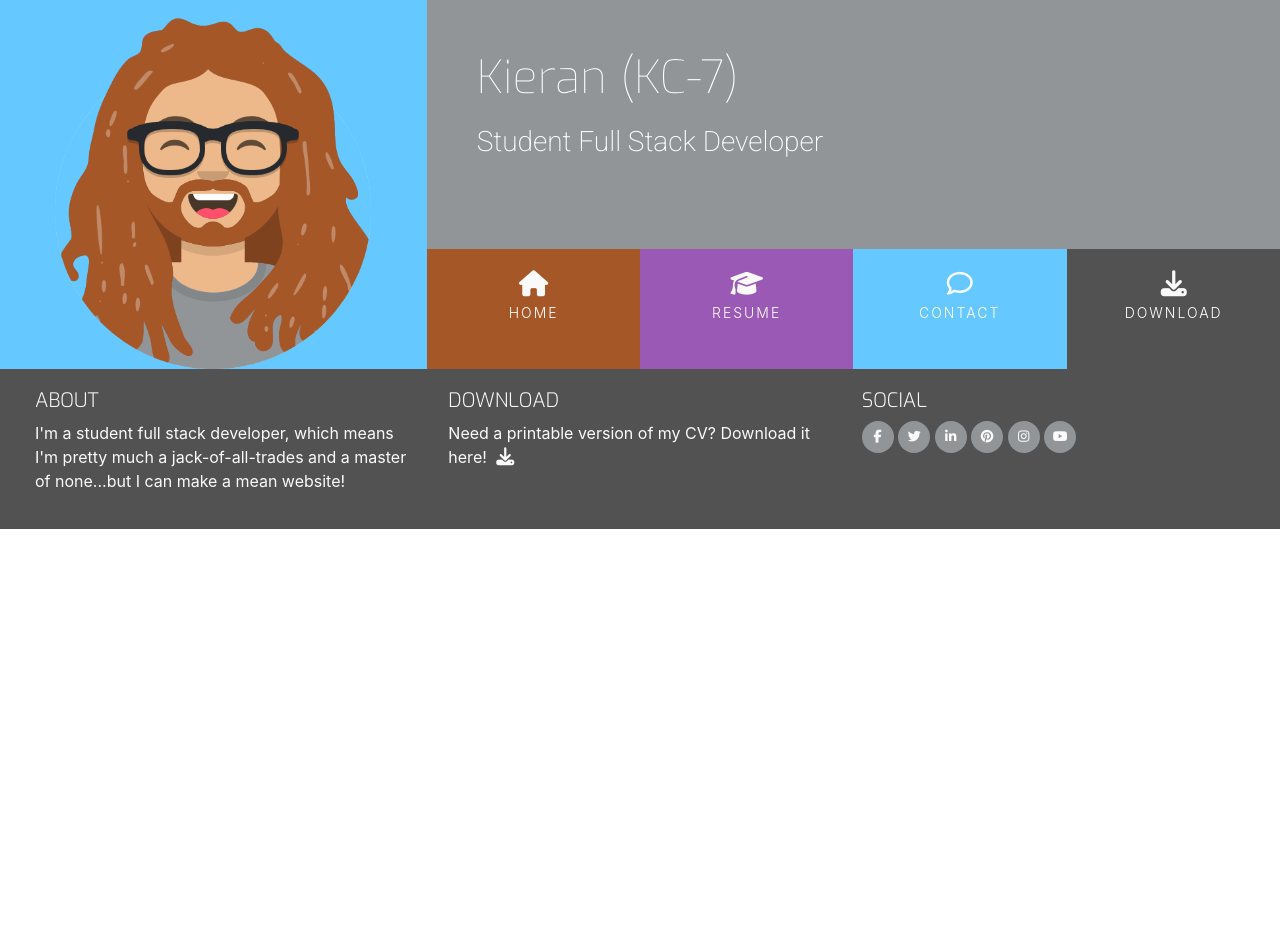
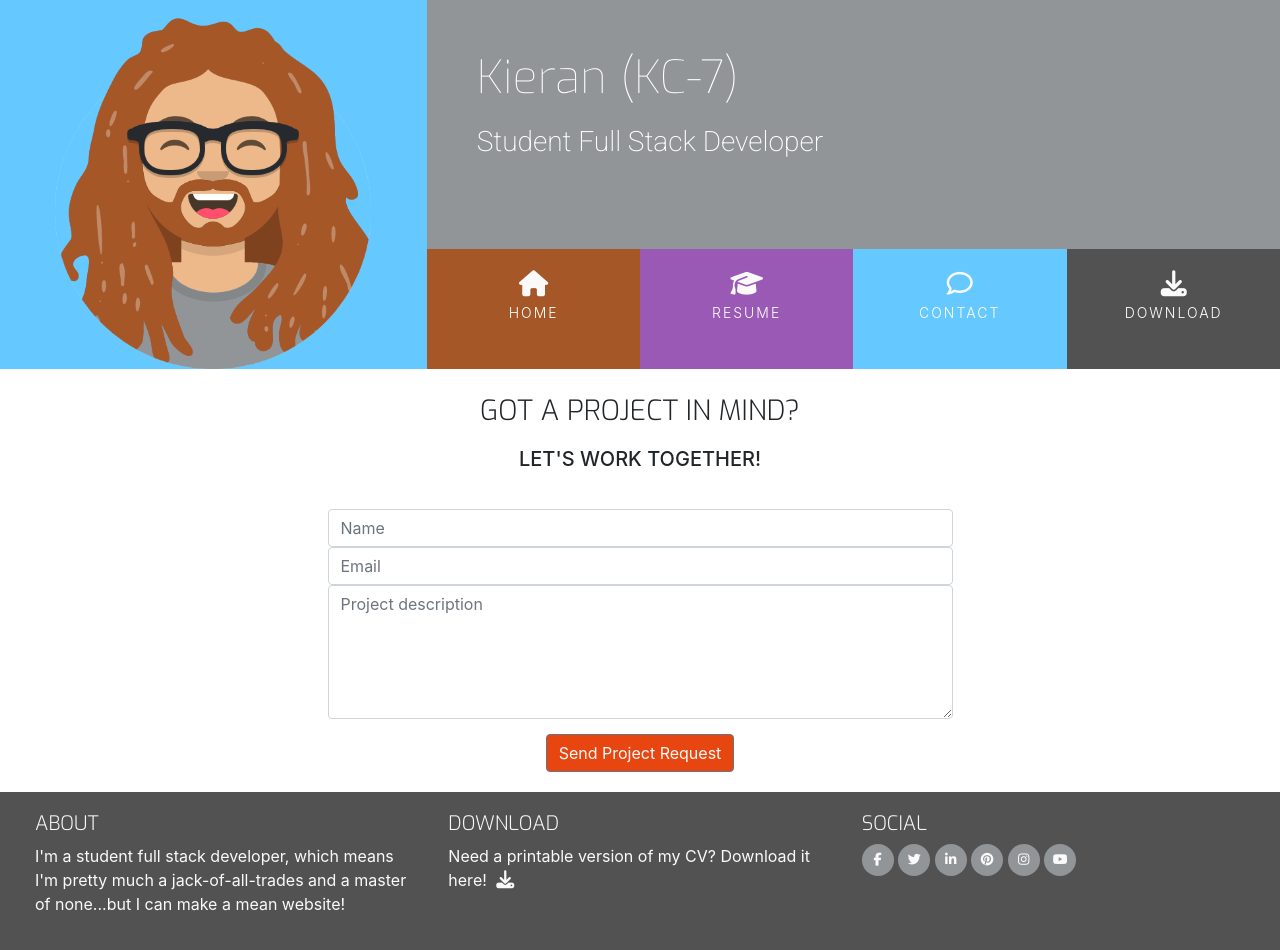
Before and after one commit to KC-7/bootstrap-resume, a plain HTML site: page contact.html in a window 1280 px wide. Before the commit the page ends 800 px from the top, so only its background shows below. Drawn offline with nearby package versions, Linux system fonts and the light colour scheme.

Commit message:
Set up contact form & style CSS + update nav and download links

```diff
--- a/assets/css/style.css
+++ b/assets/css/style.css
@@ -16,6 +16,10 @@
 
 .bg-color-work-history {
     background-color: #9b59b6;
+}
+
+.bg-color-contact {
+    background-color: #fff;
 }
 
 .ui-menu-color-home {
@@ -290,7 +294,7 @@ footer {
     margin: 40px 20px;
 }
 
-/* ---------------------------------------- Work History */
+/* ----------------------------------------Work History */
 
 .history-heading {
     color: #fafafa;
@@ -298,7 +302,7 @@ footer {
 }
 
 .timeline-item {
-    padding: 43m 2em 0em 2em;
+    padding: 4em 2em 0em 2em;
     position: relative;
     color: #fafafa;
     border-left: 1px solid;
@@ -330,10 +334,43 @@ footer {
     position: absolute;
     left: -6px;
     border-radius: 12px;
-    content: "";
-    background-color: #fafafa;
+    content: '';
+    background: #fafafa;
 }
 
 .history-items {
     margin-bottom: 30px;
 }
+
+/* ---------------------------------------- Contact Form */
+
+.contact-heading {
+    font-family: "Exo", sans-serif;
+    font-weight: 300;
+    margin-top: 25px;
+    margin-bottom: 20px;
+}
+
+.center-form {
+    padding-top: 10px;
+    margin: 0 auto;
+    max-width: 70%;
+}
+
+button[type="submit"] {
+    margin-top: 15px;
+    margin-bottom: 20px;
+    color: #fafafa;
+    background-color: #e84610;
+}
+
+/* ---------------------------------------- Media Queries */
+
+@media(min-width: 992px) {
+    .center-form {
+        padding-top: 30px;
+        min-height: 240px;
+        margin: 0 auto;
+        max-width: 50%;
+    }
+}
--- a/contact.html
+++ b/contact.html
@@ -38,21 +38,21 @@
                     <div class="col">
                         <ul id="nav" class="list-inline menu-container">
                             <li class="col-6 col-sm-3 list-inline-item ui-menu-color-home menuitem">
-                                <a href="#" class="hvr-sweep-to-bottom"><i class="fa fa-home" aria-hidden="true"></i>
+                                <a href="index.html" class="hvr-sweep-to-bottom"><i class="fa fa-home" aria-hidden="true"></i>
                                     <span>Home</span></a>
                             </li>
                             <li class="col-6 col-sm-3 list-inline-item ui-menu-color-resume menuitem">
-                                <a href="#" class="hvr-sweep-to-bottom"><i class="fa fa-graduation-cap"
+                                <a href="resume.html" class="hvr-sweep-to-bottom"><i class="fa fa-graduation-cap"
                                         aria-hidden="true"></i>
                                     <span>Resume</span></a>
                             </li>
                             <li class="col-6 col-sm-3 list-inline-item ui-menu-color-contact menuitem">
-                                <a href="#" class="hvr-sweep-to-bottom"><i class="fa fa-comment-o"
+                                <a href="contact.html" class="hvr-sweep-to-bottom"><i class="fa fa-comment-o"
                                         aria-hidden="true"></i>
                                     <span>Contact</span></a>
                             </li>
                             <li class="col-6 col-sm-3 list-inline-item ui-menu-color-download menuitem">
-                                <a href="#" class="hvr-sweep-to-bottom"><i class="fa fa-download"
+                                <a href="assets/cv/cv.pdf" target="_blank" class="hvr-sweep-to-bottom"><i class="fa fa-download"
                                         aria-hidden="true"></i>
                                     <span>Download</span></a>
                             </li>
@@ -63,7 +63,28 @@
         </div>
     </header>
 
-    <section>
+    <section class="container-fluid">
+        <div class="row bg-color-contact">
+            <div class="col">
+                <h3 class="contact-heading uppercase text-center">Got a project in mind?</h3>
+                <h5 class="uppercase text-center">Let's work together!</h5>
+
+                <div class="center-form">
+                    <form>
+                        <input type="text" name="name" id="fullname" class="form-control" placeholder="Name" required />
+                        <input type="email" name="email" id="emailaddress" class="form-control" placeholder="Email"
+                            required />
+                        <textarea rows="5" name="projectsummary" id="projectsummary" class="form-control"
+                            placeholder="Project description" required></textarea>
+                        <div class="form-row text-center">
+                            <div class="col">
+                                <button type="submit" class="btn btn-secondary">Send Project Request</button>
+                            </div>
+                        </div>
+                    </form>
+                </div>
+            </div>
+        </div>
 
     </section>
 
@@ -80,7 +101,7 @@
                 <h5 class="uppercase general-sub">Download</h5>
                 <p class="inline-block">
                     Need a printable version of my CV? Download it here!
-                    <a href="#" target="_blank" class="cv-pdf">
+                    <a href="assets/cv/cv.pdf" target="_blank" class="cv-pdf">
                         <i class="fa fa-download" aria-hidden="true"></i>
                         <span class="sr-only">Download Link.</span>
                     </a>
```
Also changed, not shown: index.html (+5 -5 lines), resume.html (+5 -5 lines), 1 other file.
